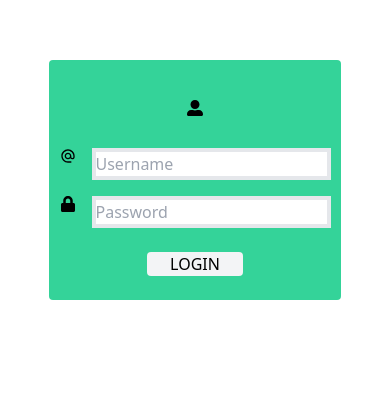
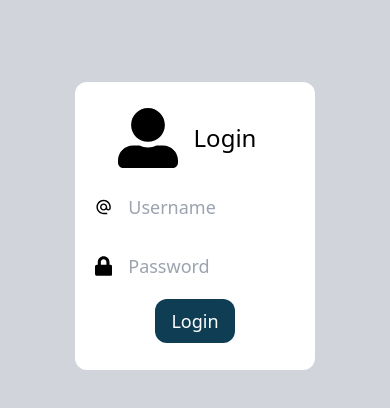
Before and after one commit to fernanortega-hub/web-project, a React (Create React App) app in the folder final-web-project/: page / in a window 390 px wide. Shown: the part 196-604 px from the top of the page. Built offline with nearby package versions, Linux system fonts and the light colour scheme.

Commit message:
Fixing Login and Responsive

```diff
--- a/final-web-project/src/App.js
+++ b/final-web-project/src/App.js
@@ -1,9 +1,11 @@
-
-
+import React from 'react';
+import User from './Components/Login';
 
 function App() {
   return (
-    <p>Hola mundo</p>
+    <div className="flex justify-center items-center bg-gray-300 h-screen">
+      <User/>
+    </div>
   );
 }
 
--- /dev/null
+++ b/final-web-project/src/Components/Login.js
@@ -0,0 +1,28 @@
+import { FaUserAlt } from "react-icons/fa";
+import { FaLock } from "react-icons/fa";
+import { MdAlternateEmail } from "react-icons/md";
+
+const User = () => {
+    return (
+        <div className="flex flex-wrap justify-center rounded-xl h-96 bg-white max-h-72 p-5 w-60 tablet:w-80">
+            <div className="flex flex-wrap items-center mb-2">
+                <FaUserAlt size={60} />
+                <h1 className="p-4 text-center text-2xl font-medium">Login</h1>
+            </div>
+            <div className="flex items-center mb-2 w-full">
+                <MdAlternateEmail size={20} />
+                <input placeholder="Username" className="rounded-lg ml-2 p-2 text-lg w-full" required />
+            </div>
+            <div className="flex items-center mb-2 w-full">
+                <FaLock size={20} />
+                <input type="password" placeholder="Password" className="rounded-lg ml-2 p-2 text-lg w-full" required />
+            </div>
+            <div>
+                <button className="bg-theRevenant-darkBlue px-4 py-2 text-white bg-gradient-to-r text-lg font-medium rounded-xl
+                hover:from-blue-800 to-indigo-900 "> Login </button>
+            </div>
+        </div>
+    )
+}
+
+export default User;
--- a/final-web-project/src/User.js
+++ /dev/null
@@ -1,27 +0,0 @@
-import {FaUserAlt} from "react-icons/fa";
-import {FaLock} from "react-icons/fa";
- import {MdAlternateEmail} from "react-icons/md";
-
-const User = () =>{
-    return(
-        <div class='flex justify-center mt-64  '>
-            <div class='flex flex-col bg-green-400 rounded h-60 w-3/4 md:w-1/4 md:h-72' >
-                <div class='flex justify-center mt-10 '>
-                    <FaUserAlt/>
-                </div>
-
-                <div class='flex justify-center flex-row mt-8 '>
-                <MdAlternateEmail/><input class='border-4 ml-4 ' placeholder='Username'></input>
-                </div>
-
-                <div class='flex justify-center flex-row mt-4 ' >
-                <FaLock/><input class='border-4 ml-4'  placeholder='Password'></input>
-                </div>
-
-                <div class='flex justify-center mt-6'><button class='  rounded bg-gray-100 w-24'>LOGIN</button>    </div>
-            </div>
-        </div>
-    )
-}
-
-export default User;
--- a/final-web-project/src/index.js
+++ b/final-web-project/src/index.js
@@ -1,13 +1,11 @@
 import React from 'react';
 import ReactDOM from 'react-dom';
 import './index.css';
-
-import User from './User';
-
+import App from './App';
 
 ReactDOM.render(
   <React.StrictMode>
-    <User/>
+    <App/>
   </React.StrictMode>,
   document.getElementById('root')
 );
--- a/final-web-project/tailwind.config.js
+++ b/final-web-project/tailwind.config.js
@@ -2,7 +2,24 @@ module.exports = {
   purge: ['./src/**/*.{js,jsx,ts,tsx}', './public/index.html'],
   darkMode: false, // or 'media' or 'class'
   theme: {
-    extend: {},
+    extend: {
+      colors: {
+        theRevenant: {
+          lightBlueGray: '#93afbf',
+          blueGreen: '#025863',
+          blueGray: '#508aa6',
+          darkBlue: '#0f3e54',
+          orange: '#DD8B32',
+          darkOrange: '#c25928',
+          greenBlue: '#025863'
+        }
+      },
+      screens: {
+        'tablet': '640px',
+        'laptop': '1024px',
+        'desktop': '1280px',
+      },
+    },
   },
   variants: {
     extend: {},
```
Also changed, not shown: final-web-project/src/index.css (line endings or trailing spaces).
